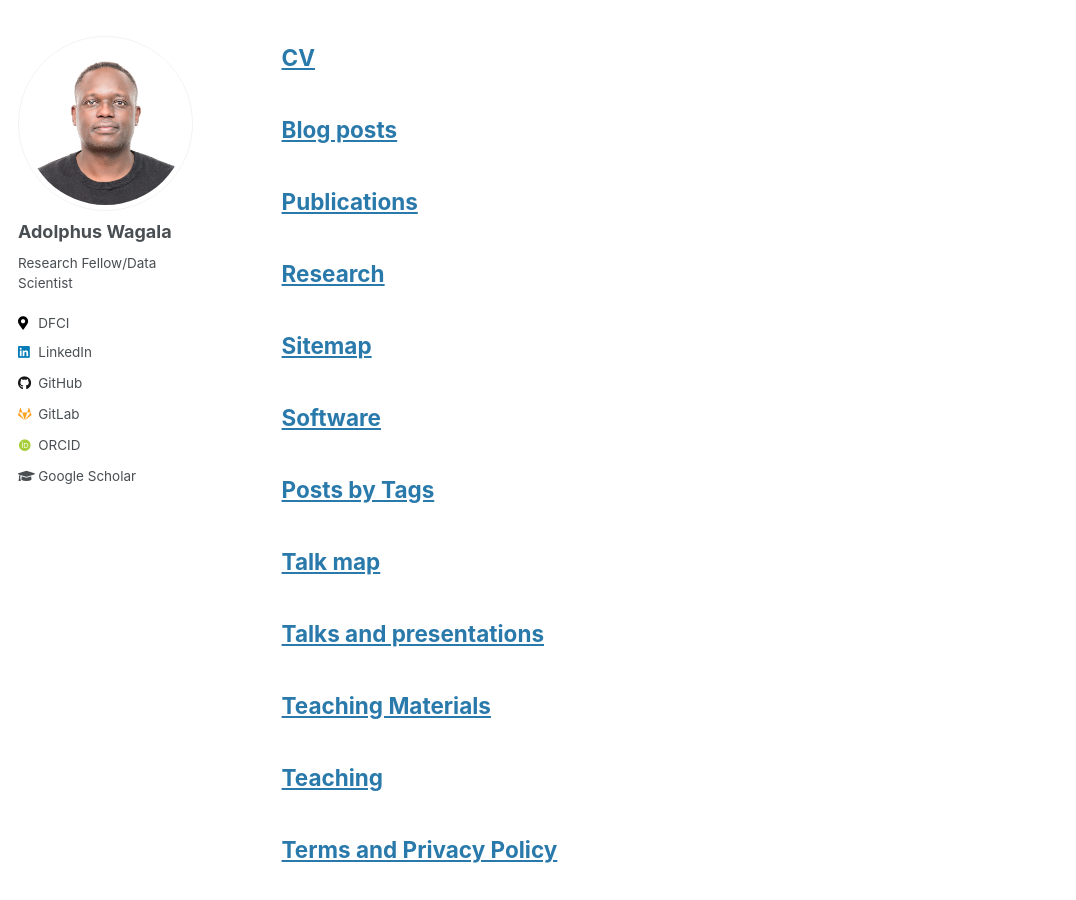
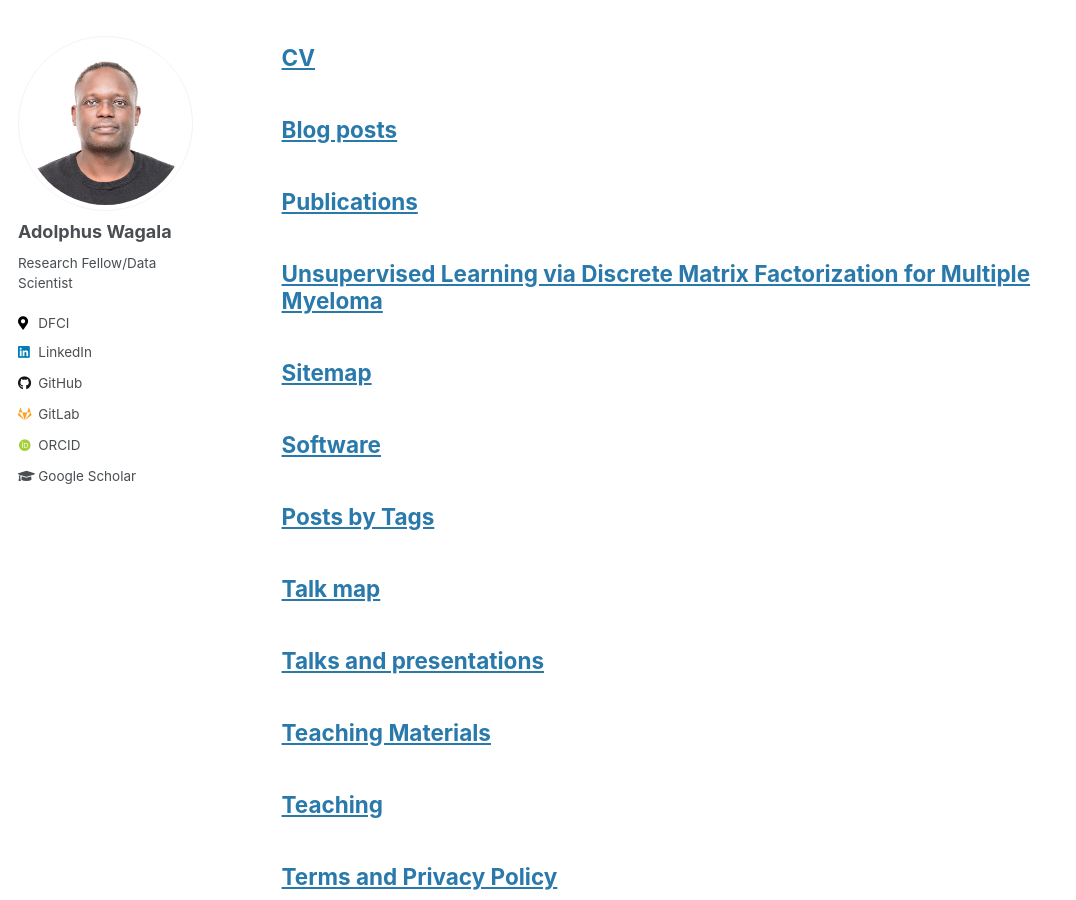
Before and after one commit to wagala/wagala.github.io, a Jekyll site: the page built from _pages/sitemap.md, in a window 1280 px wide and 900 px high, scrolled down 525 px. Shown: the whole window, without its empty margins (0-1076 px from the left). Built offline with Jekyll 4.4.1, drawn with Linux system fonts in a browser that asks for light colours; some web fonts are replaced; part of the change alters nothing that is shown.

Commit message:
Revise research content to highlight Discrete Matrix Factorization
Updated the research page to focus on unsupervised learning via Discrete Matrix Factorization for Multiple Myeloma, detailing methodologies and findings.

```diff
--- a/_pages/research.md
+++ b/_pages/research.md
@@ -1,40 +1,89 @@
 ---
-layout: archive
-title: "Research"
-permalink: /research/
-author_profile: true
-header:
-  og_image: "research/ecdf.png"
+title: "Unsupervised Learning via Discrete Matrix Factorization for Multiple Myeloma"
+collection: research
+permalink: /research/discrete-matrix-factorization-mm
 ---
 
-My academic research falls into two main areas: understanding the influence of
-geography on actor behavior before, during, and after civil conflict, and
-developing new tools to improve the study of institutions (both formal and
-informal) in peace and conflict. One strand of research in this first area
-explores how the territories that ethnic groups inhabit shape rebel group
-formation and condition their relationship with the state. My interest in
-geography also informs projects on active conflicts including the targeting of
-UN peacekeepers by insurgent groups, civilian victimization after rebel
-territorial conquest, and communal violence in fragile settings.
+My current research focuses on **unsupervised learning via Discrete Matrix Factorization**, developing
+methodologies that are generally applicable but are specifically motivated by **Multiple Myeloma (MM)**.
 
-My other main research agenda uses advanced methods to develop new measures of
-institutions. One project uses Bayesian item response theory to measure the
-strength of peace agreements as a latent variable and free researchers from
-post-treatment bias caused by using the duration of agreements as a proxy for
-their strength. In others, I apply unsupervised learning techniques to over a
-billion observations of product-level international trade data to measure
-economic interdependence and illicit economic exchange.
+Multiple myeloma is a malignancy of post-germinal centre B cells (plasma cells) that is typically driven by
+primary and secondary chromosomal events. Cytogenetic experiments have identified numerous recurrent
+chromosomal and genetic alterations, including:
 
-In a new avenue of research, I leverage social media data to explore
-participation in extremist movements across multiple contexts, gaining insight
-into the early stages of radicalization.
+- chromosomal translocations
+- copy-number abnormalities (CNAs)
+- point mutations
 
-<nbsp>
+CNAs are particularly important in MM, influencing prognosis, therapeutic choices, and sometimes appearing
+only at relapse. CNA events include frequent gains and losses of whole chromosomes or chromosome arms,
+deletions of 1p, and gains of the long arm of chromosome 1 (1q). In this project I analyse **CNA data**
+encoded as a discrete matrix with entries for deletions (−1), normal state (0), and amplifications (+1).
 
-{% include base_path %}
+I am developing **Bayesian methodologies for factorizing discrete matrices**, including:
 
-{% assign ordered_pages = site.research | sort:"order_number" %}
+1. **Bayesian Boolean Matrix Factorization (BBooMF)** for Boolean data
+2. **Bayesian Ternary Matrix Factorization (BTMF)** for ternary data
 
-{% for post in ordered_pages %}
-  {% include archive-single.html type="grid" %}
-{% endfor %}
+These decompositions reveal latent structure, produce compact and interpretable representations, and remain
+robust to noise.
+
+## 1. Bayesian Boolean Matrix Factorization (BBooMF)
+
+### 1.1 BBooMF for Single Data Sets
+
+BBooMF factorizes a Boolean data matrix by assuming it is generated from an underlying latent Boolean
+structure. A loading matrix \(W\) and latent pattern matrix \(H\) combine via Boolean conjunction and
+disjunction to produce an ideal reconstruction, and the observed data are treated as a noisy realization of
+this latent structure.
+
+Using Boolean algebra provides clear interpretability: a 1 in the reconstruction appears only when a factor
+is active in a row and contributes that feature, and multiple factors combine through logical OR. This
+directly captures presence–absence relationships and keeps the data discrete, avoiding arbitrary
+thresholding of continuous factorizations.
+
+To estimate \(W\) and \(H\), BBooMF places **Beta–Bernoulli priors** on their binary entries, learning how
+sparse or dense each factor should be. The latent pattern matrix \(H\) also uses a **spike-and-slab prior**,
+allowing the model to switch entire latent factors on or off in a data-driven way. These hierarchical priors
+control model complexity, prevent overfitting, and promote concise Boolean patterns within an
+interpretable probabilistic framework.
+
+### 1.2 Joint Bayesian Boolean Matrix Factorization (JBBooMF)
+
+The **Joint BBooMF** extension simultaneously factorizes two related Boolean data sets,
+\(X^{(1)}\) and \(X^{(2)}\). Each data set has its own loading matrix, \(W^{(1)}\) and \(W^{(2)}\), while
+they share a common latent pattern matrix \(H\). The Boolean generative process is unchanged, but
+sharing \(H\) forces both data sets to express their structure through the same latent Boolean features.
+
+This is well suited to paired biological measurements such as MM CNA profiles collected at diagnosis and
+relapse:
+
+- \(X^{(1)}\): CNAs present at diagnosis
+- \(X^{(2)}\): CNAs present at relapse
+
+The joint model discovers latent CNA patterns in \(H\), while \(W^{(1)}\) and \(W^{(2)}\) describe how
+strongly each pattern is expressed at each time point. The spike-and-slab prior on \(H\) determines which
+factors are globally active, automatically highlighting CNA features that **persist** across stages or
+**diverge** between diagnosis and relapse. This yields an interpretable framework for comparing
+chromosomal changes over time and identifying biologically meaningful evolution of the disease.
+
+## 2. Bayesian Ternary Matrix Factorization (BTMF)
+
+I have also developed a **Bayesian Ternary Matrix Factorization (BTMF)** model for structured data whose
+entries take values in \(\{-1, 0, +1\}\). BTMF decomposes a ternary observation matrix into:
+
+- a **binary activation matrix** \(W\), indicating which latent factors are expressed
+- a **ternary loadings matrix** \(H\), capturing negative, neutral, or positive contributions of each factor
+
+To ensure interpretability and regularization, BTMF places:
+
+- **Beta–Bernoulli priors** on the columns of \(W\), encouraging sparse and selective factor usage
+- **multinomial–Dirichlet priors** on the columns of \(H\), allowing the model to learn asymmetric sign
+  patterns in the data
+
+These conjugate priors yield closed-form **Gibbs sampling** updates, leading to an efficient inference
+algorithm that scales to larger problems while producing coherent latent representations.
+
+Overall, the Bayesian TMF framework provides a probabilistic, sign-aware model for discovering structured
+and interpretable latent patterns in ternary datasets, with MM CNA data as a central motivating
+application.
```
